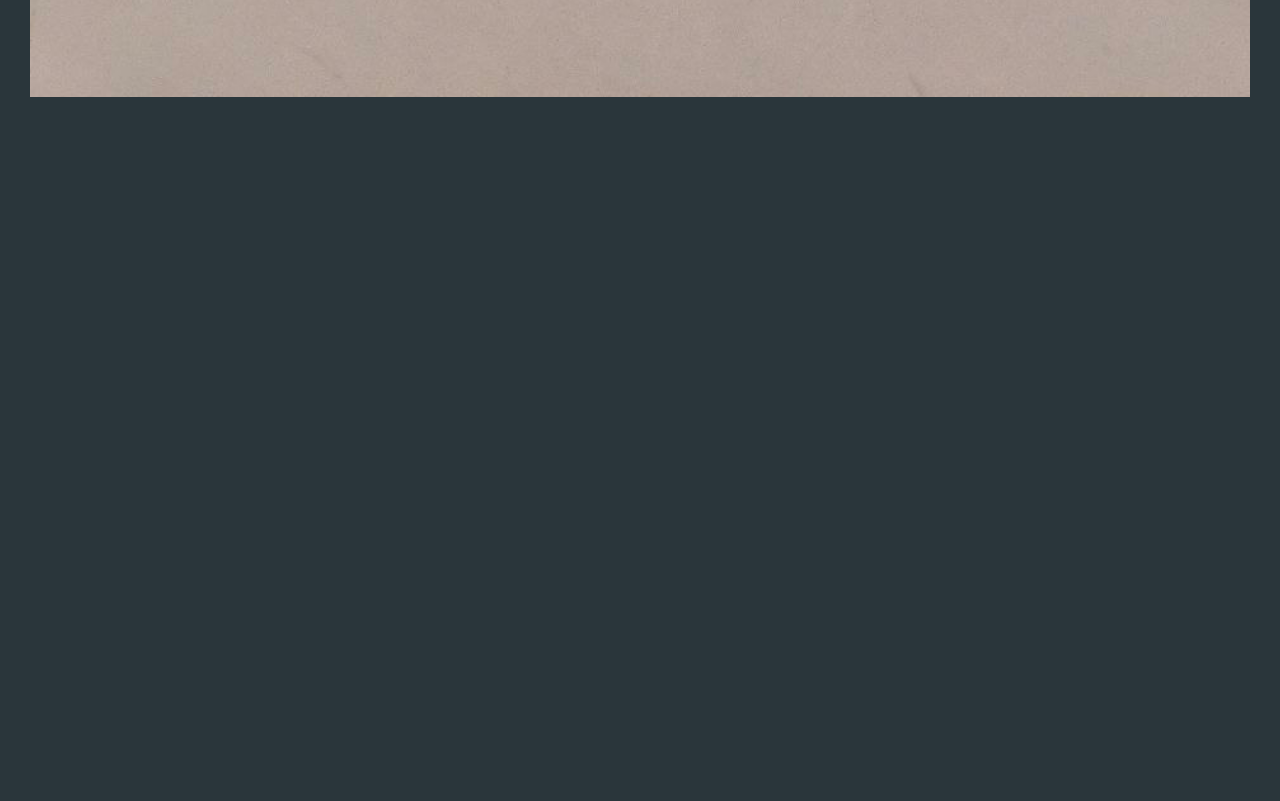
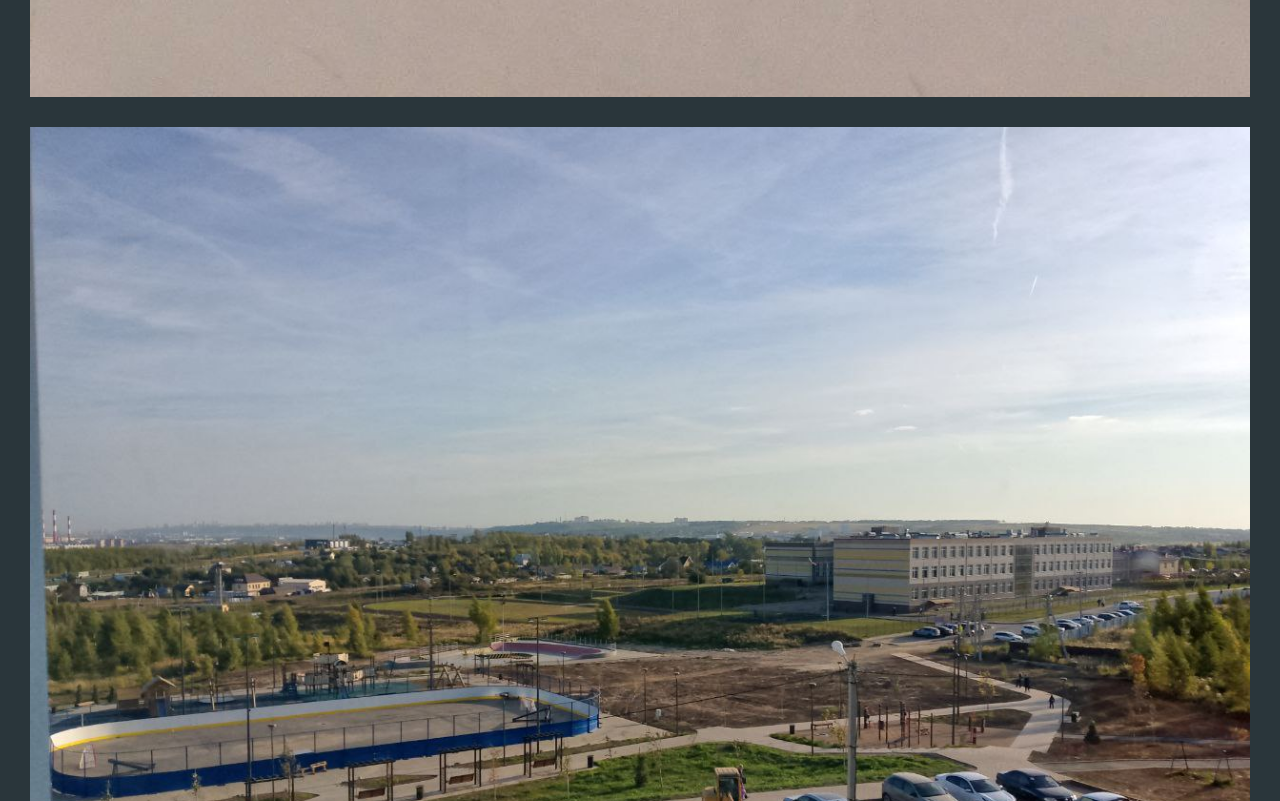
Before and after one commit to DenisPepper/FromDenisToNicole, a React (Vite) app: page / in a window 1280 px wide. Shown: the part 10179-10980 px from the top of the page. Before the commit the page ends 10276 px from the top, so only its background shows below. Built offline with nearby package versions, Linux system fonts and the light colour scheme.

Commit message:
Добавит картинку рассвета!

```diff
--- a/src/components/pages/home-page/home-page.jsx
+++ b/src/components/pages/home-page/home-page.jsx
@@ -8,6 +8,7 @@ import bigSkyIce from '/src/assets/big-sky-ice.jpg';
 import watermalow from '/src/assets/watermalow.jpg';
 import corn from '/src/assets/corn.jpg';
 import oneCent from '/src/assets/one-cent.jpg';
+import sunRise from '/src/assets/sunrise.jpg';
 
 export function HomePage() {
   return (
@@ -36,6 +37,9 @@ export function HomePage() {
       <li>
         <img width={300} height={370} src={oneCent} alt='oneCent' />
       </li>
+      <li>
+        <img width={300} height={370} src={sunRise} alt='sunRise' />
+      </li>
     </ul>
   );
 }
```
Also changed, not shown: src/assets/sunrise.jpg (added).
